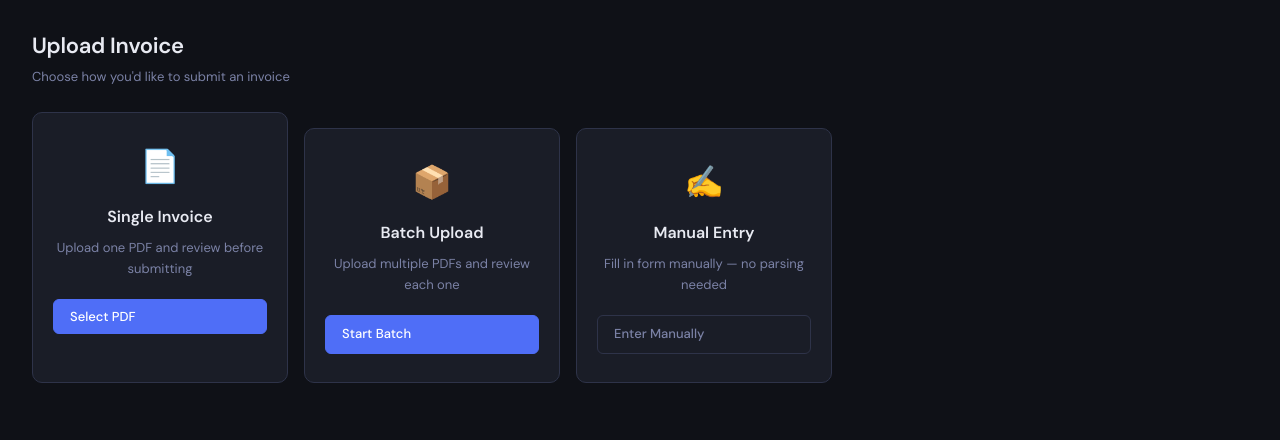
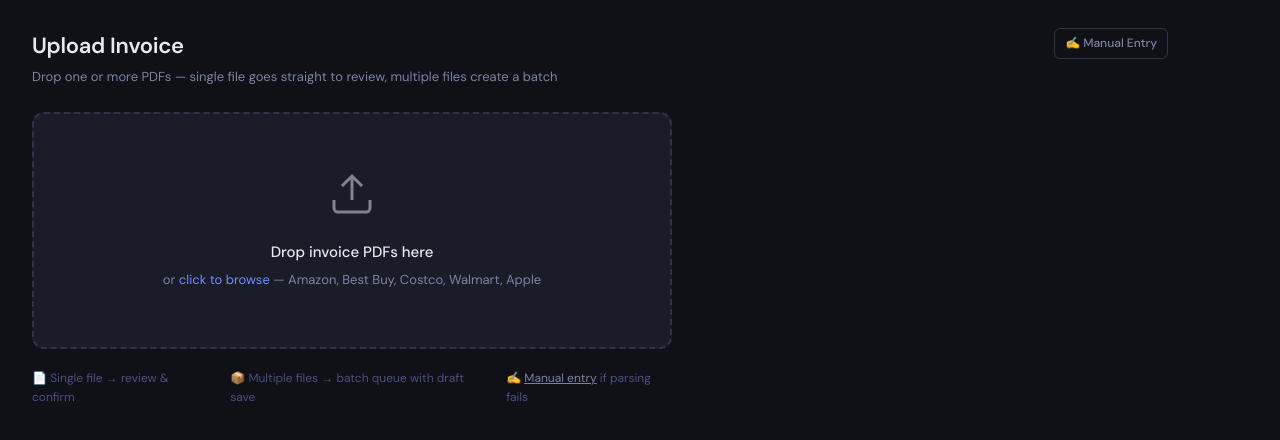
Before and after one commit to kraziers26/Computer_Reseller_Portal, a Python web app: template portal/templates/upload.html in a window 1280 px wide. Shown: the top 440 px of the page. Run offline with Jinja, Linux system fonts and the light colour scheme; the template is opened without the code that fills it, so the values that code supplies are empty.

Commit message:
Update upload.html

```diff
--- a/portal/templates/upload.html
+++ b/portal/templates/upload.html
@@ -1,55 +1,121 @@
 {% extends "base.html" %}
 {% block title %}Upload Invoice — ComputerReseller Invoices Portal{% endblock %}
 {% block content %}
-<div class="page-header">
-  <h1>Upload Invoice</h1>
-  <p>Choose how you'd like to submit an invoice</p>
+<div class="page-header page-header-row">
+  <div><h1>Upload Invoice</h1><p>Drop one or more PDFs — single file goes straight to review, multiple files create a batch</p></div>
+  <a href="{{ url_for('upload.manual_upload') }}" class="btn btn-ghost btn-sm">✍️ Manual Entry</a>
 </div>
 
 {% if active_draft %}
-<div class="alert alert-warning" style="margin-bottom:16px;display:flex;align-items:center;justify-content:space-between">
-  <span>📋 You have an active batch draft from {{ active_draft.created_at.strftime('%b %d') }} — {{ active_draft.completed_count }}/{{ active_draft.total_files }} submitted</span>
+<div style="background:rgba(245,158,11,.1);border:1px solid rgba(245,158,11,.3);border-radius:8px;padding:12px 16px;margin-bottom:16px;display:flex;align-items:center;justify-content:space-between">
+  <span style="font-size:13px;color:#fbbf24">📋 Active batch draft from {{ active_draft.created_at.strftime('%b %d') }} — {{ active_draft.completed_count }}/{{ active_draft.total_files }} submitted</span>
   <a href="{{ url_for('upload.batch_review', draft_id=active_draft.draft_id) }}" class="btn btn-primary btn-sm" style="margin-left:16px">Continue Batch →</a>
 </div>
 {% endif %}
 
-<div style="display:grid;grid-template-columns:1fr 1fr 1fr;gap:16px;max-width:800px">
+<div style="max-width:640px">
+  <form method="POST" enctype="multipart/form-data" id="uploadForm">
+    <div id="dropzone"
+         style="border:2px dashed var(--border);border-radius:12px;padding:56px 40px;text-align:center;cursor:pointer;transition:all .2s;background:var(--surface)"
+         onclick="document.getElementById('pdfInput').click()">
+      <div style="margin-bottom:16px;opacity:.5">
+        <svg width="48" height="48" viewBox="0 0 24 24" fill="none" stroke="currentColor" stroke-width="1.5">
+          <path d="M21 15v4a2 2 0 01-2 2H5a2 2 0 01-2-2v-4"/>
+          <polyline points="17 8 12 3 7 8"/>
+          <line x1="12" y1="3" x2="12" y2="15"/>
+        </svg>
+      </div>
+      <div id="dz-main" style="font-size:15px;font-weight:500;color:var(--text);margin-bottom:6px">
+        Drop invoice PDFs here
+      </div>
+      <div id="dz-sub" style="font-size:13px;color:var(--muted)">
+        or <span style="color:var(--accent2)">click to browse</span> — Amazon, Best Buy, Costco, Walmart, Apple
+      </div>
+      <div id="dz-files" style="margin-top:16px;display:none"></div>
+    </div>
 
-  <!-- Single -->
-  <div class="card" style="text-align:center;padding:28px 20px">
-    <div style="font-size:32px;margin-bottom:12px">📄</div>
-    <div style="font-size:16px;font-weight:600;margin-bottom:8px">Single Invoice</div>
-    <div style="font-size:13px;color:var(--muted);margin-bottom:20px">Upload one PDF and review before submitting</div>
-    <form method="POST" enctype="multipart/form-data" id="singleForm">
-      <input type="file" id="singlePdf" name="pdf" accept=".pdf" style="display:none" required onchange="this.form.submit()">
-      <button type="button" onclick="document.getElementById('singlePdf').click()" class="btn btn-primary w-full">
-        Select PDF
+    <input type="file" id="pdfInput" name="pdfs" accept=".pdf" multiple style="display:none" required>
+
+    <div id="submitArea" style="display:none;margin-top:16px">
+      <button type="submit" class="btn btn-primary w-full" id="submitBtn" style="padding:12px">
+        <span id="submitLabel">Upload & Parse</span>
       </button>
-    </form>
+      <div style="text-align:center;margin-top:10px;font-size:12px;color:var(--muted)" id="modeHint"></div>
+    </div>
+  </form>
+
+  <div style="margin-top:20px;display:flex;gap:20px;font-size:12px;color:var(--hint)">
+    <span>📄 Single file → review & confirm</span>
+    <span>📦 Multiple files → batch queue with draft save</span>
+    <span>✍️ <a href="{{ url_for('upload.manual_upload') }}" style="color:var(--muted)">Manual entry</a> if parsing fails</span>
   </div>
-
-  <!-- Batch -->
-  <div class="card" style="text-align:center;padding:28px 20px">
-    <div style="font-size:32px;margin-bottom:12px">📦</div>
-    <div style="font-size:16px;font-weight:600;margin-bottom:8px">Batch Upload</div>
-    <div style="font-size:13px;color:var(--muted);margin-bottom:20px">Upload multiple PDFs and review each one</div>
-    <a href="{{ url_for('upload.batch_upload') }}" class="btn btn-primary w-full">Start Batch</a>
-  </div>
-
-  <!-- Manual -->
-  <div class="card" style="text-align:center;padding:28px 20px">
-    <div style="font-size:32px;margin-bottom:12px">✍️</div>
-    <div style="font-size:16px;font-weight:600;margin-bottom:8px">Manual Entry</div>
-    <div style="font-size:13px;color:var(--muted);margin-bottom:20px">Fill in form manually — no parsing needed</div>
-    <a href="{{ url_for('upload.manual_upload') }}" class="btn btn-ghost w-full">Enter Manually</a>
-  </div>
-
 </div>
 
 <script>
-document.getElementById('singleForm').addEventListener('submit', function(){
-  this.querySelector('button').textContent = 'Parsing...';
-  this.querySelector('button').disabled = true;
+const input    = document.getElementById('pdfInput');
+const dz       = document.getElementById('dropzone');
+const dzMain   = document.getElementById('dz-main');
+const dzSub    = document.getElementById('dz-sub');
+const dzFiles  = document.getElementById('dz-files');
+const submitArea = document.getElementById('submitArea');
+const submitBtn  = document.getElementById('submitBtn');
+const submitLabel = document.getElementById('submitLabel');
+const modeHint   = document.getElementById('modeHint');
+
+function updateUI(files) {
+  if (!files || !files.length) return;
+  const count = files.length;
+
+  dzFiles.innerHTML = [...files].map(f =>
+    `<div style="display:inline-flex;align-items:center;gap:6px;background:var(--surface2);border:1px solid var(--border);border-radius:6px;padding:4px 10px;font-size:12px;margin:3px">
+      <svg width="12" height="12" viewBox="0 0 24 24" fill="none" stroke="currentColor" stroke-width="2"><path d="M14 2H6a2 2 0 00-2 2v16a2 2 0 002 2h12a2 2 0 002-2V8z"/><polyline points="14 2 14 8 20 8"/></svg>
+      ${f.name}
+    </div>`
+  ).join('');
+  dzFiles.style.display = 'block';
+
+  dzMain.textContent = count === 1 ? '1 file selected' : `${count} files selected`;
+  dzSub.style.display = 'none';
+  dz.style.borderColor = 'var(--accent)';
+  dz.style.background = 'rgba(79,110,247,.05)';
+
+  submitArea.style.display = 'block';
+  if (count === 1) {
+    submitLabel.textContent = 'Parse & Review';
+    modeHint.textContent = 'Single invoice → goes straight to confirmation';
+  } else {
+    submitLabel.textContent = `Parse ${count} Invoices`;
+    modeHint.textContent = `Batch of ${count} → saved as draft, review each one`;
+  }
+}
+
+input.addEventListener('change', e => updateUI(e.target.files));
+
+dz.addEventListener('dragover', e => {
+  e.preventDefault();
+  dz.style.borderColor = 'var(--accent)';
+  dz.style.background  = 'rgba(79,110,247,.05)';
+});
+dz.addEventListener('dragleave', e => {
+  if (!e.relatedTarget || !dz.contains(e.relatedTarget)) {
+    dz.style.borderColor = 'var(--border)';
+    dz.style.background  = 'var(--surface)';
+  }
+});
+dz.addEventListener('drop', e => {
+  e.preventDefault();
+  const dt = new DataTransfer();
+  [...e.dataTransfer.files].filter(f => f.name.toLowerCase().endsWith('.pdf')).forEach(f => dt.items.add(f));
+  if (dt.files.length) {
+    input.files = dt.files;
+    updateUI(dt.files);
+  }
+});
+
+document.getElementById('uploadForm').addEventListener('submit', function() {
+  submitBtn.disabled = true;
+  const count = input.files.length;
+  submitLabel.textContent = count === 1 ? 'Parsing...' : `Parsing ${count} files...`;
 });
 </script>
 {% endblock %}
```
